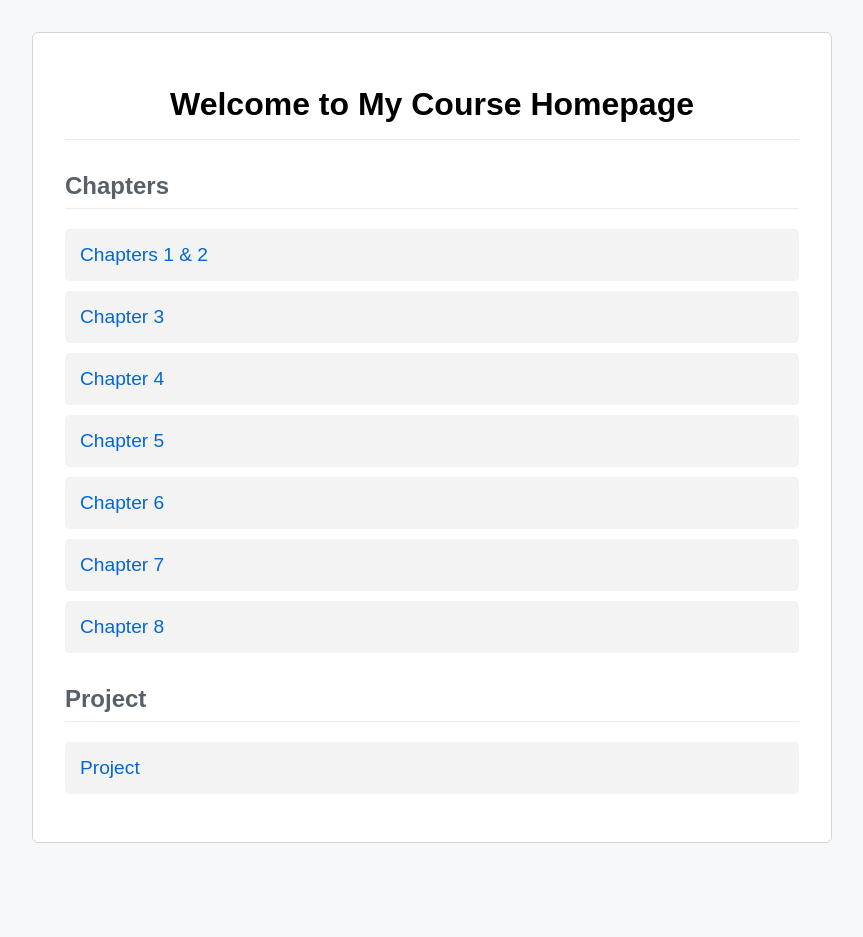
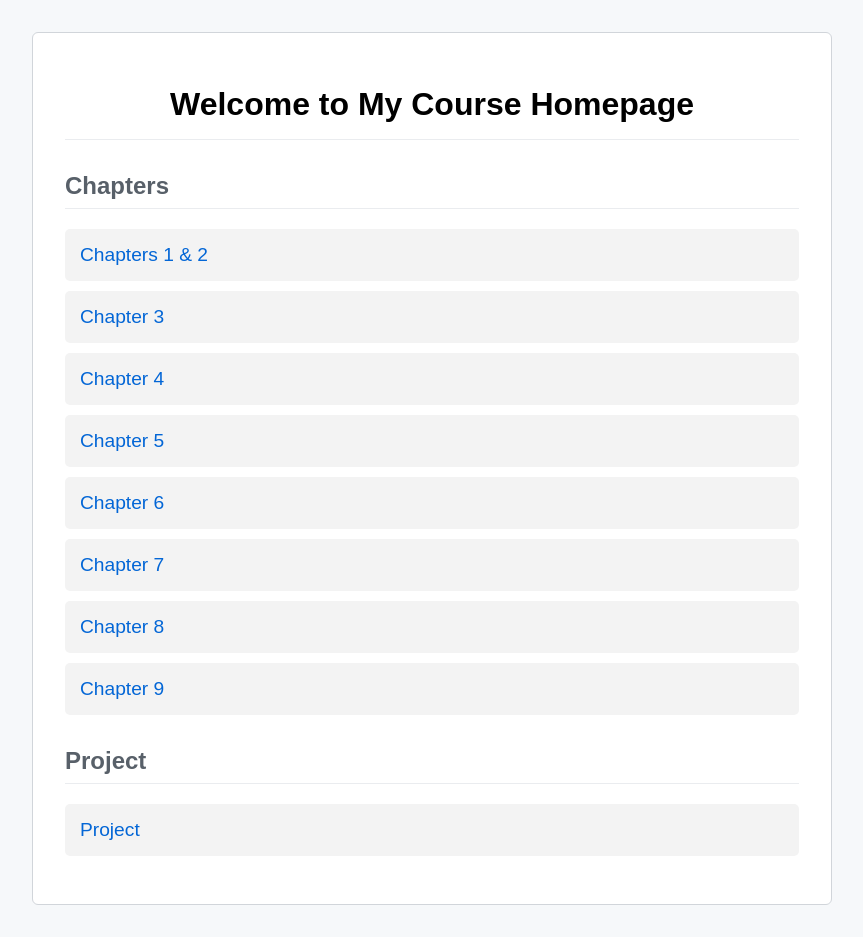
Before and after one commit to gradywhite1000-lab/MyNewRepo, a plain HTML site: page index.html in a window 1280 px wide. Shown: the whole page, without its empty margins (208-1071 px from the left). Before the commit the page ends 875 px from the top, so only its background shows below. Drawn offline with Linux system fonts and the light colour scheme.

Commit message:
Add Chapter 9 link to course homepage
Added a new chapter link for Chapter 9.

```diff
--- a/index.html
+++ b/index.html
@@ -28,6 +28,8 @@
                 <li><a href="chapter6/index.html">Chapter 6</a></li>
                 <li><a href="chapter7/index.html">Chapter 7</a></li>
                 <li><a href="chapter8/index.html">Chapter 8</a></li>
+                <li><a href="chapter9/index.html">Chapter 9</a></li>
+
             </ul>
 
             <h2>Project</h2>
```
